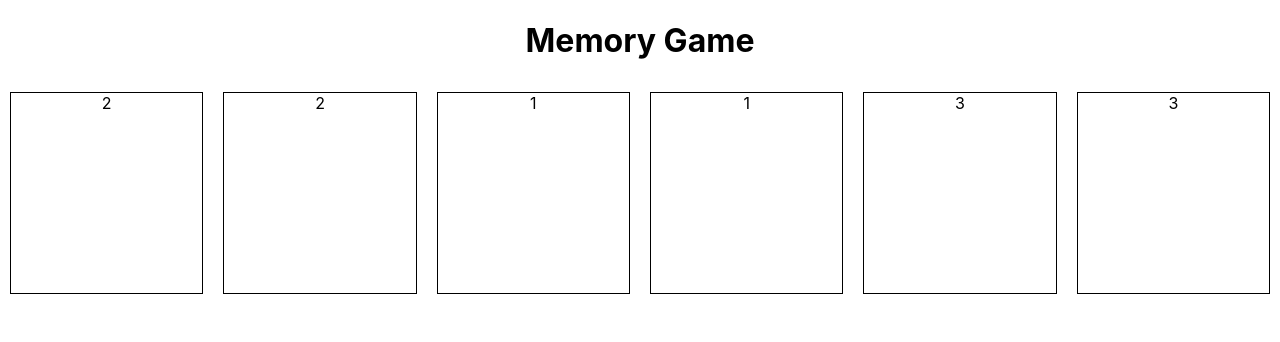
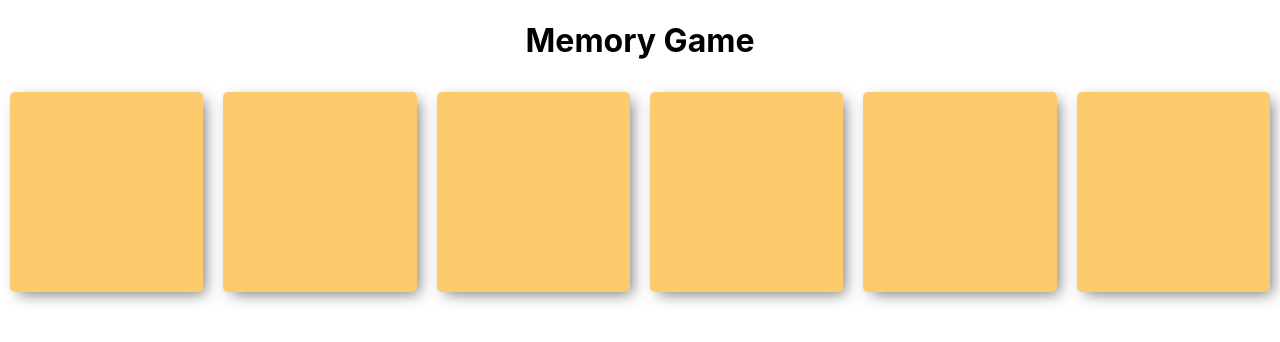
Before and after one commit to elisch/memory-game, a React (Create React App) app: page / in a window 1280 px wide. Shown: the top 342 px of the page. Built offline with nearby package versions, Linux system fonts and the light colour scheme.

Commit message:
Styled cards.

```diff
--- a/src/components/card/card.component.jsx
+++ b/src/components/card/card.component.jsx
@@ -2,17 +2,25 @@ import React from 'react';
 
 import './card.styles.scss';
 
+import {ReactComponent as Checkmark } from '../../assets/check-mark.svg';
+
 const Card = ({ card, onClick }) => {
   const { value, isMatched, isClicked } = card;
+  const image = `url(http://lorempixel.com/400/400/cats/${value}/)`;
+  const isDisabled = isMatched || isClicked;
 
   return (
     <div
-      className={`${isClicked ? 'clicked' : ''} ${isMatched ? 'matched' : ''} card`}
+      type="button"
+      className={`${isDisabled ? 'disabled' : ''} card`}
       onClick={() => onClick(card)}
+      disabled={isDisabled ? true : false}
     >
-      {value}
-      {isMatched ? 'hurra' : ''}
-      {isClicked ? 'clicked' : ''}
+      <div
+        className={`${isMatched ? 'isMatched' : ''} background`}
+        style={isDisabled ? { backgroundImage: image} : null}
+      />
+          {isMatched ? <Checkmark className='check-mark'/> : null}
     </div>
   );
 }
--- a/src/components/card/card.styles.scss
+++ b/src/components/card/card.styles.scss
@@ -1,10 +1,41 @@
 .card {
+  display: flex;
+  justify-content: center;
+  align-items: center;
+  position: relative;
+  margin: 10px;
   width: 200px;
   height: 200px;
-  margin: 10px;
-  border: 1px solid black;
+  background-color: #fdcb6e;
+  border-radius: 5px;
+  overflow: hidden;
+  -webkit-box-shadow: 5px 5px 15px -3px rgba(0,0,0,0.52);
+  box-shadow: 5px 5px 15px -3px rgba(0,0,0,0.52);
 
-  &.clicked {
-    background-color: black;
+  &:hover {
+    opacity: 0.75,
+  }
+
+  &.disabled {
+    pointer-events: none;
+
+    &:hover {
+      opacity: 1,
+    }
+  }
+
+  .background {
+    width: 100%;
+    height: 100%;
+    background-size: cover;
+
+    &.isMatched {
+      filter: blur(1px);
+    }
+  }
+
+  .check-mark {
+    position: absolute;
+    width: 45%;
   }
 }
--- a/src/components/game/game.component.jsx
+++ b/src/components/game/game.component.jsx
@@ -75,9 +75,8 @@ class Game extends React.Component {
   }
 
   handleCardClick = clickedCard => {
-    const cards = this.state.cards;
+    let cards = this.state.cards;
     let clickedCards = this.state.clickedCards;
-
     clickedCards.push(clickedCard);
 
     if(clickedCards.length === 2) {
@@ -85,16 +84,20 @@ class Game extends React.Component {
       if(clickedCards[0].value === clickedCards[1].value) {
         const filteredCards = cards.map(card => clickedCard.value === card.value ? {...card, isMatched: true} : card );
 
-        this.setState({ cards: filteredCards, clickedCards: [] });
+        cards = filteredCards;
+        clickedCards = [];
+      } else {
+        this.setState({ clickedCards });
+        setTimeout(() => { this.setState({ clickedCards: [] }) }, 500);
         return;
-      } else {
-        clickedCards = [];
       }
-    } else if(clickedCards.length > 2) {
+    }
+
+    if(clickedCards.length > 2) {
       clickedCards = clickedCards.filter(card => clickedCard.id !== card.id)
     }
 
-    this.setState({ clickedCards });
+    this.setState({ clickedCards, cards });
   }
 
   render() {
```
Also changed, not shown: src/assets/check-mark.svg (added).
